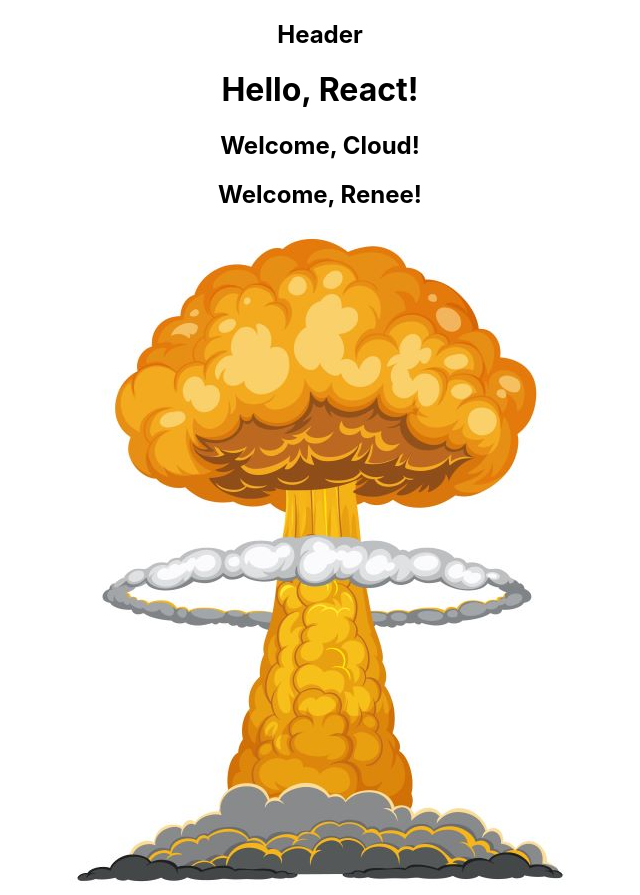
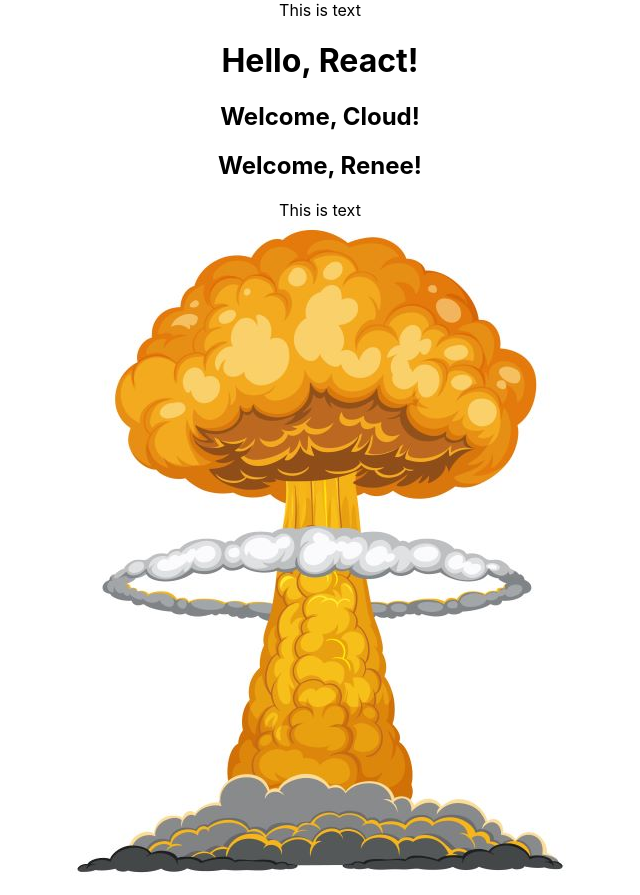
Before and after one commit to cloudedviper/my-react-app, a React (Create React App) app: page / in a window 1280 px wide. Shown: the whole page, without its empty margins (320-960 px from the left). Built offline with nearby package versions, Linux system fonts and the light colour scheme.

Commit message:
header jsx

```diff
--- a/src/App.js
+++ b/src/App.js
@@ -11,6 +11,7 @@ function App() {
         <h1>Hello, React!</h1>
         <Welcome name="Cloud" />
         <Welcome name="Renee" />
+        <Header />
         <img src={logo} alt="Logo" />
     </div>
   );
--- a/src/Header.js
+++ /dev/null
@@ -1,9 +0,0 @@
-import React from 'react'
-
-const Header = () => {
-  return (
-    <h2>Header</h2>
-  )
-}
-
-export default Header
--- /dev/null
+++ b/src/Header.jsx
@@ -0,0 +1,7 @@
+import React from 'react'
+
+export default function Header() {
+  return (
+    <header>This is text</header>
+  )
+}
```
